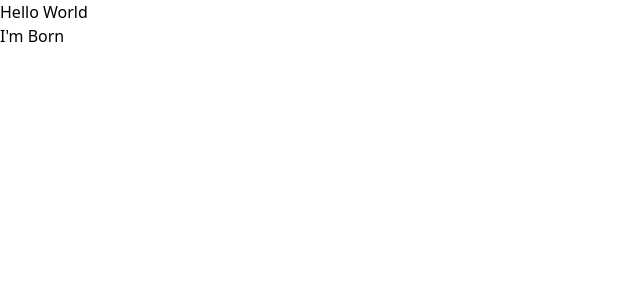
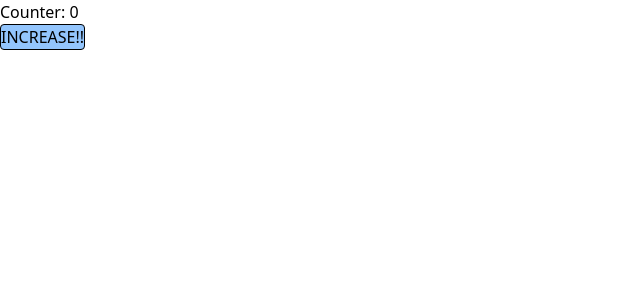
Before and after one commit to soAcademy/workshop-state-and-event, a React (Create React App) app: page / in a window 1280 px wide. Shown: the top 300 px of the page, without its empty margins (0-640 px from the left). Built offline with nearby package versions, Linux system fonts and the light colour scheme.

Commit message:
feat:submit workshop

```diff
--- a/src/App.js
+++ b/src/App.js
@@ -16,7 +16,8 @@
 // import State7 from "./States/State7";
 
 // import Prop1 from "./Props/Prop1";
-import Prop2 from "./Props/Prop2";
+// import Prop2 from "./Props/Prop2";
+import Prop3 from "./Props/Prop3";
 
 const App = () => {
   return (
@@ -37,7 +38,8 @@ const App = () => {
       {/* <State6 /> */}
       {/* <State7 /> */}
       {/* <Prop1 data="Hello World" /> */}
-      <Prop2 data1="Hello World" data2="I'm Born" />
+      {/* <Prop2 data1="Hello World" data2="I'm Born" /> */}
+      <Prop3 />
     </div>
   );
 };
--- /dev/null
+++ b/src/Props/Prop3.js
@@ -0,0 +1,22 @@
+import React, { useState } from "react";
+
+// const RenderComponent = ({ counterData }) => <div>Counter: {counterData}</div>;
+const RenderComponent = (a) => <div>Counter: {a.counterData}</div>;
+
+const Prop3 = () => {
+  const [counter, setCounter] = useState(0);
+
+  return (
+    <>
+      <RenderComponent counterData={counter} />
+      <button
+        className="bg-blue-300 rounded border border-black"
+        onClick={() => setCounter(counter + 1)}
+      >
+        INCREASE!!
+      </button>
+    </>
+  );
+};
+
+export default Prop3;
```
Also changed, not shown: src/Props/Prop2.js (+7 -0 lines).
